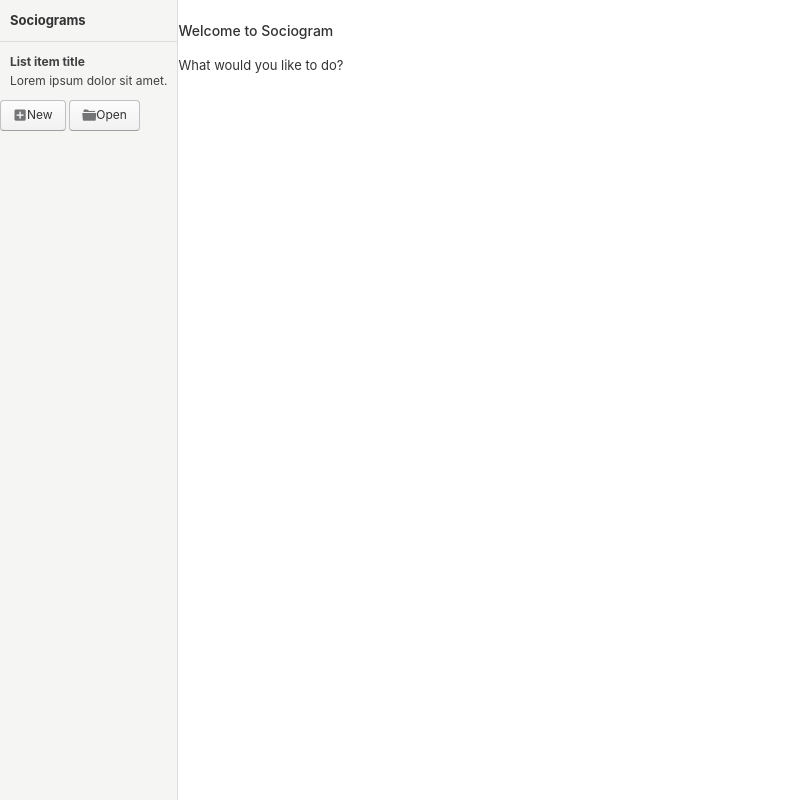
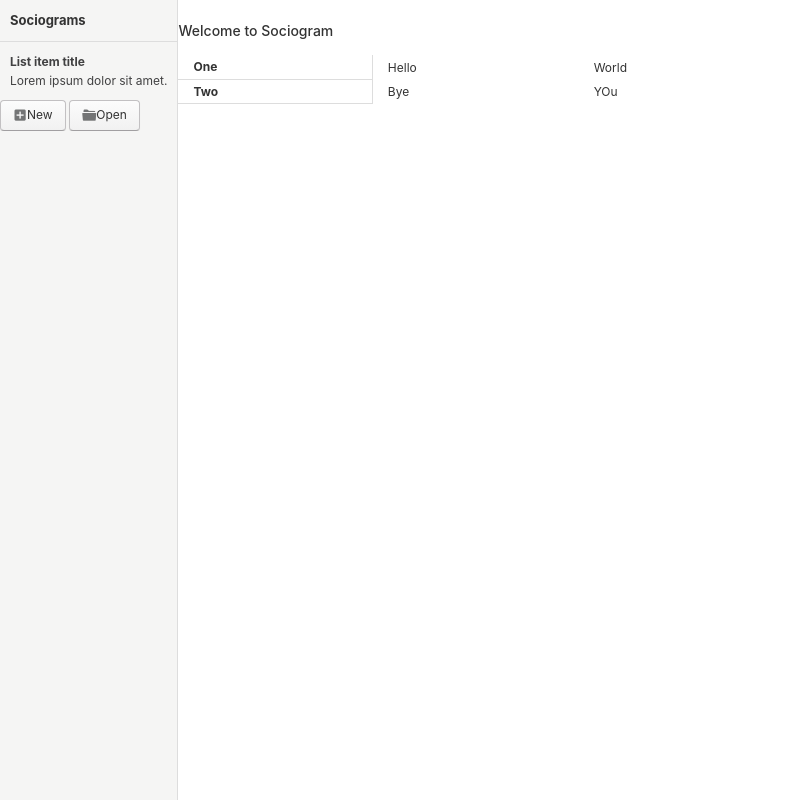
Before and after one commit to blorente/sociogram, an Electron app: page views/index.html in a window 800 px wide. Drawn offline with Linux system fonts and the light colour scheme; no server answers.

Commit message:
Add <strong> to table headers

```diff
--- a/views/composer.js
+++ b/views/composer.js
@@ -23,7 +23,7 @@
 		table += '<table class="table-striped">';
 		table += '<thead><tr>';
 		headers.forEach(function(elem) {
-			table += `<th>${elem}</th>`;
+			table += `<th><strong>${elem}</strong></th>`;
 		});
 		table += '</tr></thead>';
 		table += '<tbody>';
--- a/views/index.html
+++ b/views/index.html
@@ -40,7 +40,22 @@
 						<div class="pane" id="content-pane">
 							<h5>Welcome to Sociogram</h5>
 							<p>
-								What would you like to do?
+								<table class="table-striped">
+									<tr>
+										<tbody>
+											<th><strong>One</strong></th>
+											<td>Hello</td>
+											<td>World</td>
+										</tbody>
+									</tr>
+									<tr>
+										<tbody>
+											<th><strong>Two</strong></th>
+											<td>Bye</td>
+											<td>YOu</td>
+										</tbody>
+									</tr>
+								</table>
 							</p>
 						</div>
 					</div>
```
Also changed, not shown: tests/views/composer/composer.mock.json (+1 -1 lines).
